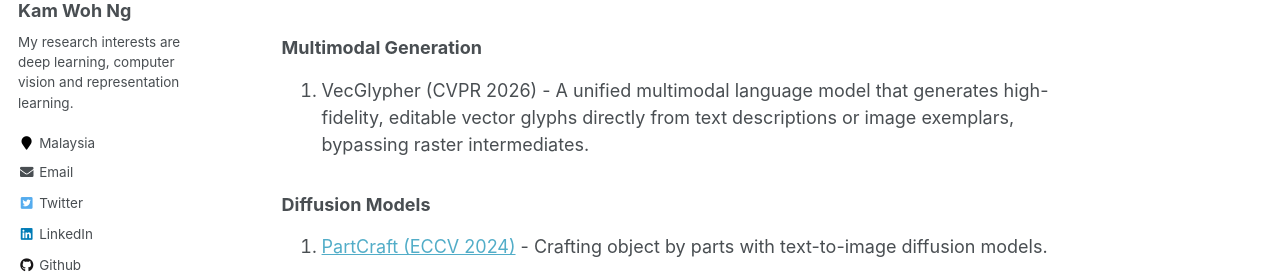
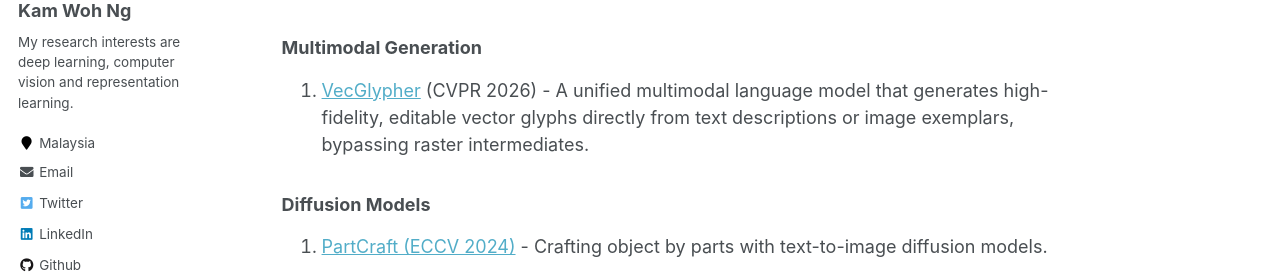
Before and after one commit to kamwoh/kamwoh.github.io, a Jekyll site: the page built from _pages/about.md, in a window 1280 px wide and 900 px high, scrolled down 452 px. Shown: the part 180-453 px from the top of the window. Built offline with Jekyll 4.4.1, drawn with Linux system fonts in a browser that asks for light colours; part of the change alters nothing that is shown.

```diff
--- a/_pages/about.md
+++ b/_pages/about.md
@@ -25,7 +25,7 @@ Selected Publications
 
 ### Multimodal Generation
 
-1. VecGlypher (CVPR 2026) - A unified multimodal language model that generates high-fidelity, editable vector glyphs directly from text descriptions or image exemplars, bypassing raster intermediates.
+1. [VecGlypher](https://arxiv.org/abs/2602.21461) (CVPR 2026) - A unified multimodal language model that generates high-fidelity, editable vector glyphs directly from text descriptions or image exemplars, bypassing raster intermediates.
 
 ### Diffusion Models
 
```
